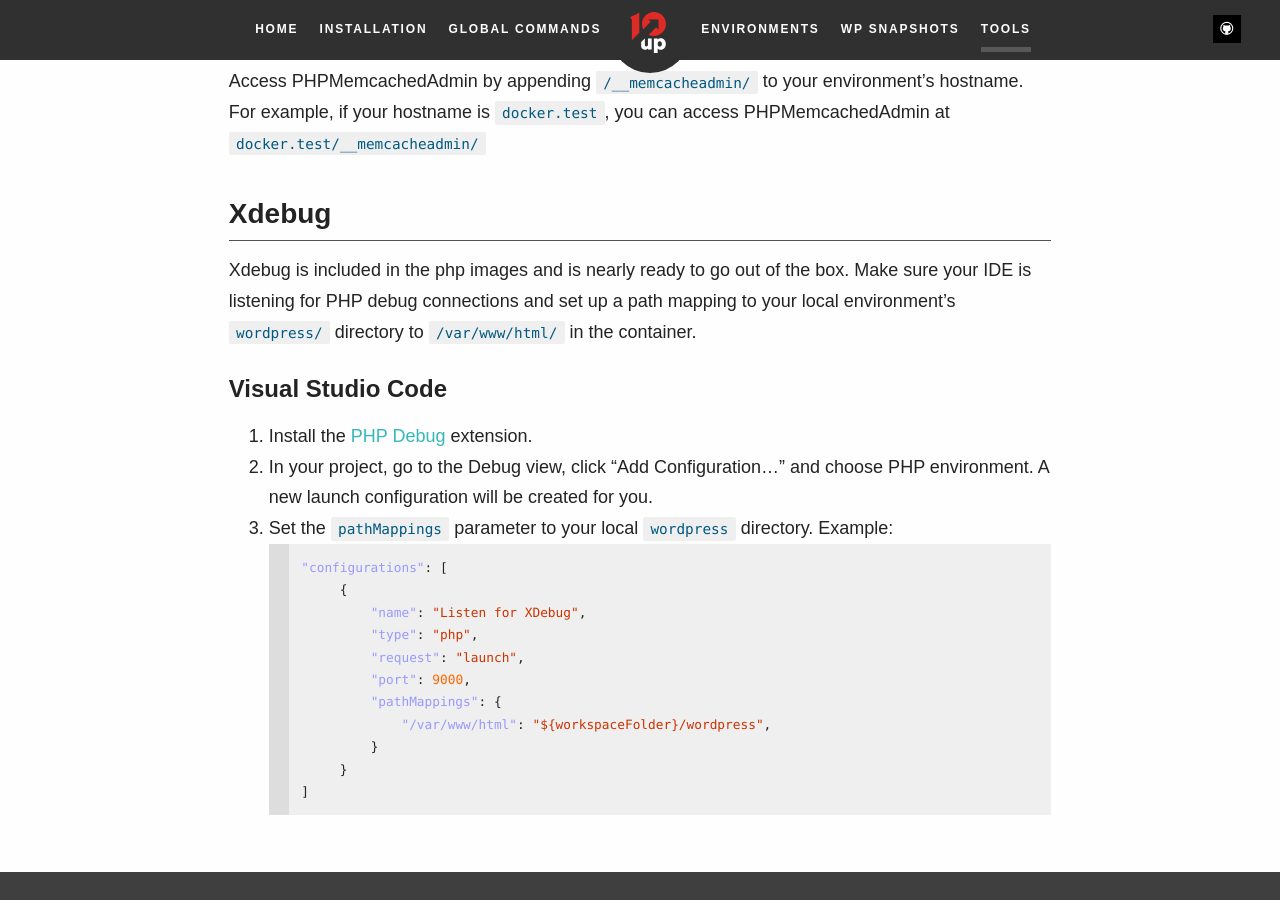
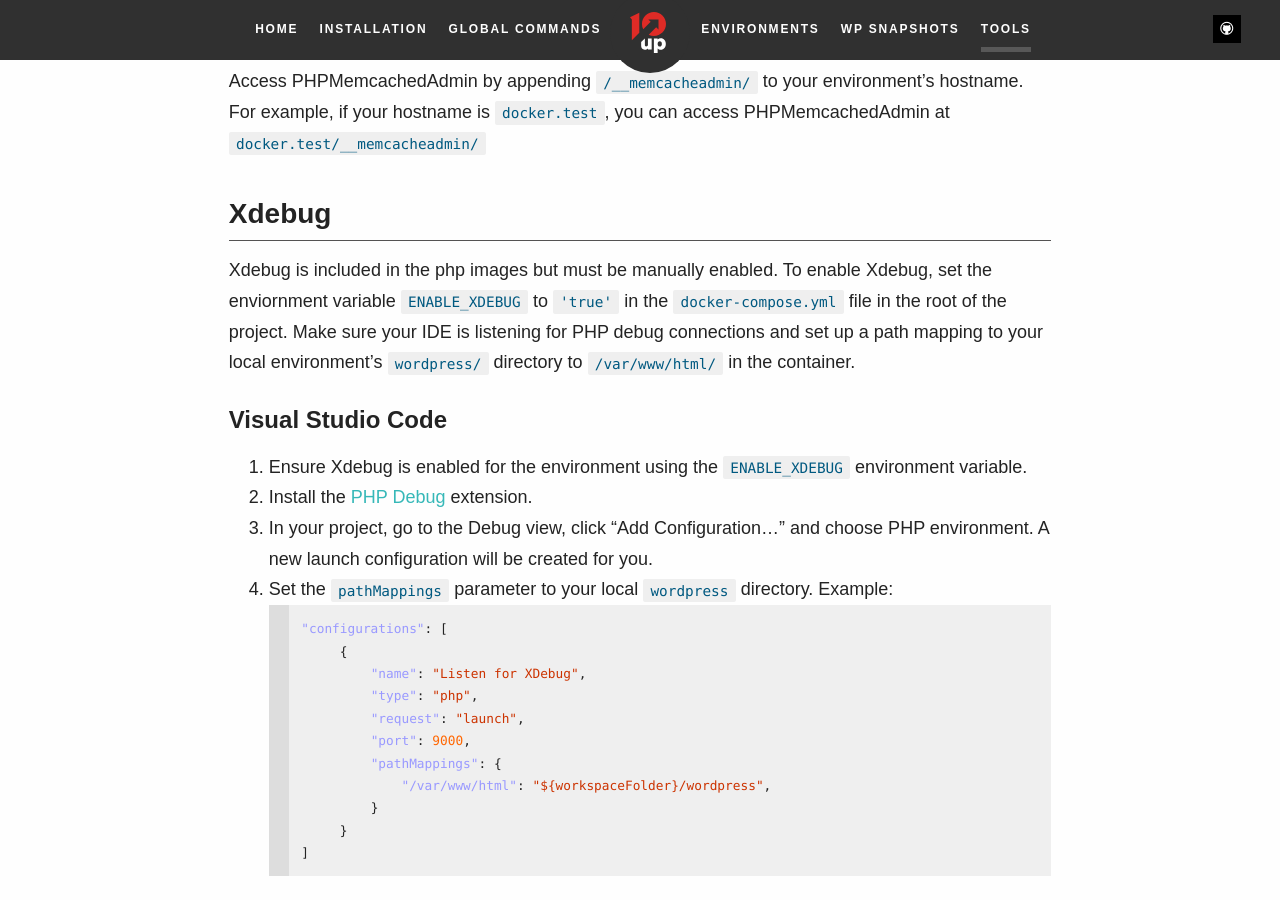
Before and after one commit to 10up/wp-local-docker-docs, a Jekyll site: the page built from tools.md, in a window 1280 px wide and 900 px high, scrolled down 966 px. Built offline with Jekyll 4.4.1, drawn with Linux system fonts in a browser that asks for light colours; some web fonts are replaced.

Commit message:
Add v2.6.0 docs

````diff
--- a/_includes/markdown/Tools.md
+++ b/_includes/markdown/Tools.md
@@ -23,14 +23,16 @@ is `docker.test`, you can access PHPMemcachedAdmin at `docker.test/__memcacheadm
 
 ## Xdebug
 
-Xdebug is included in the php images and is nearly ready to go out of the box. Make sure your IDE is listening for
+Xdebug is included in the php images but must be manually enabled.  To enable Xdebug, set the enviornment variable
+`ENABLE_XDEBUG` to `'true'` in the `docker-compose.yml` file in the root of the project. Make sure your IDE is listening for
 PHP debug connections and set up a path mapping to your local environment's `wordpress/` directory to `/var/www/html/`
 in the container.
 
 ### Visual Studio Code
-1. Install the [PHP Debug](https://marketplace.visualstudio.com/items?itemName=felixfbecker.php-debug) extension.
-2. In your project, go to the Debug view, click "Add Configuration..." and choose PHP environment. A new launch configuration will be created for you.
-3. Set the `pathMappings` parameter to your local `wordpress` directory. Example:
+1. Ensure Xdebug is enabled for the environment using the `ENABLE_XDEBUG` environment variable.
+2. Install the [PHP Debug](https://marketplace.visualstudio.com/items?itemName=felixfbecker.php-debug) extension.
+3. In your project, go to the Debug view, click "Add Configuration..." and choose PHP environment. A new launch configuration will be created for you.
+4. Set the `pathMappings` parameter to your local `wordpress` directory. Example:
 ```json
 "configurations": [
         {
````
Also changed, not shown: _includes/markdown/Environments.md (+8 -0 lines).
